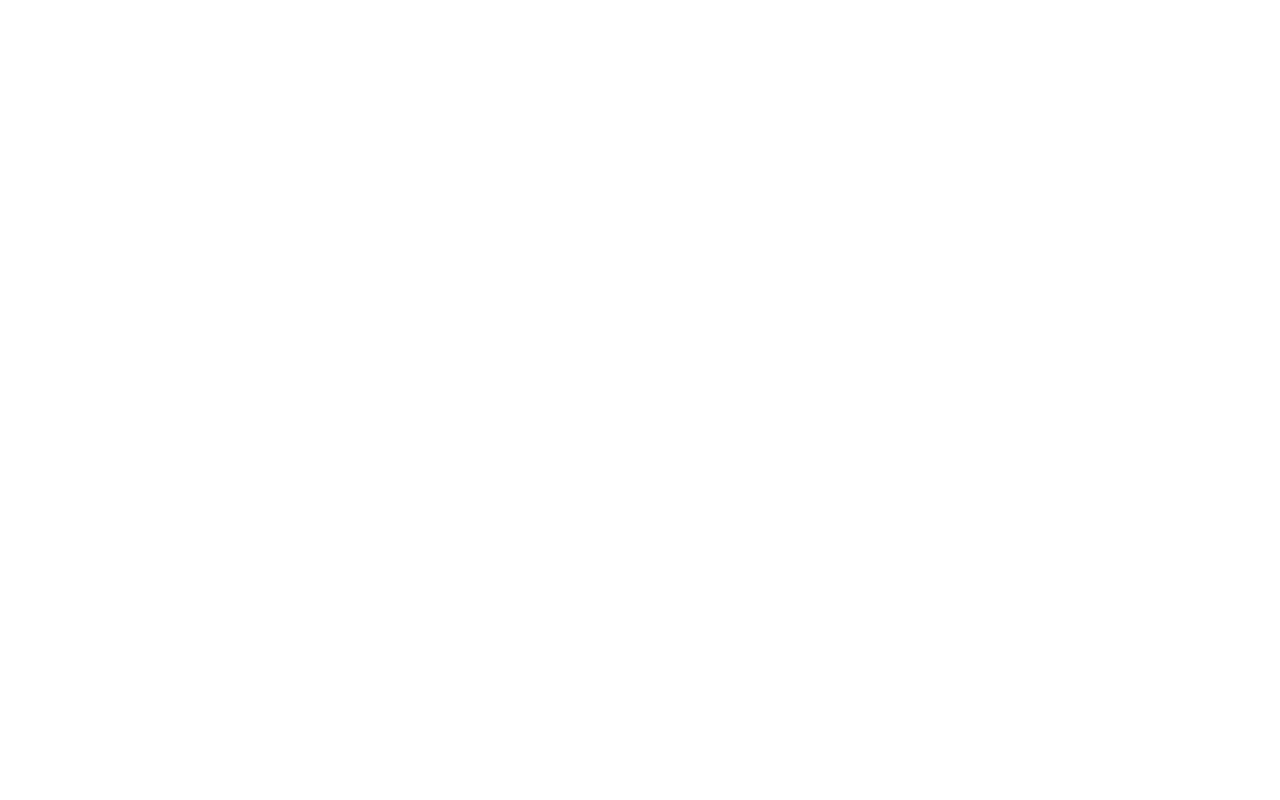
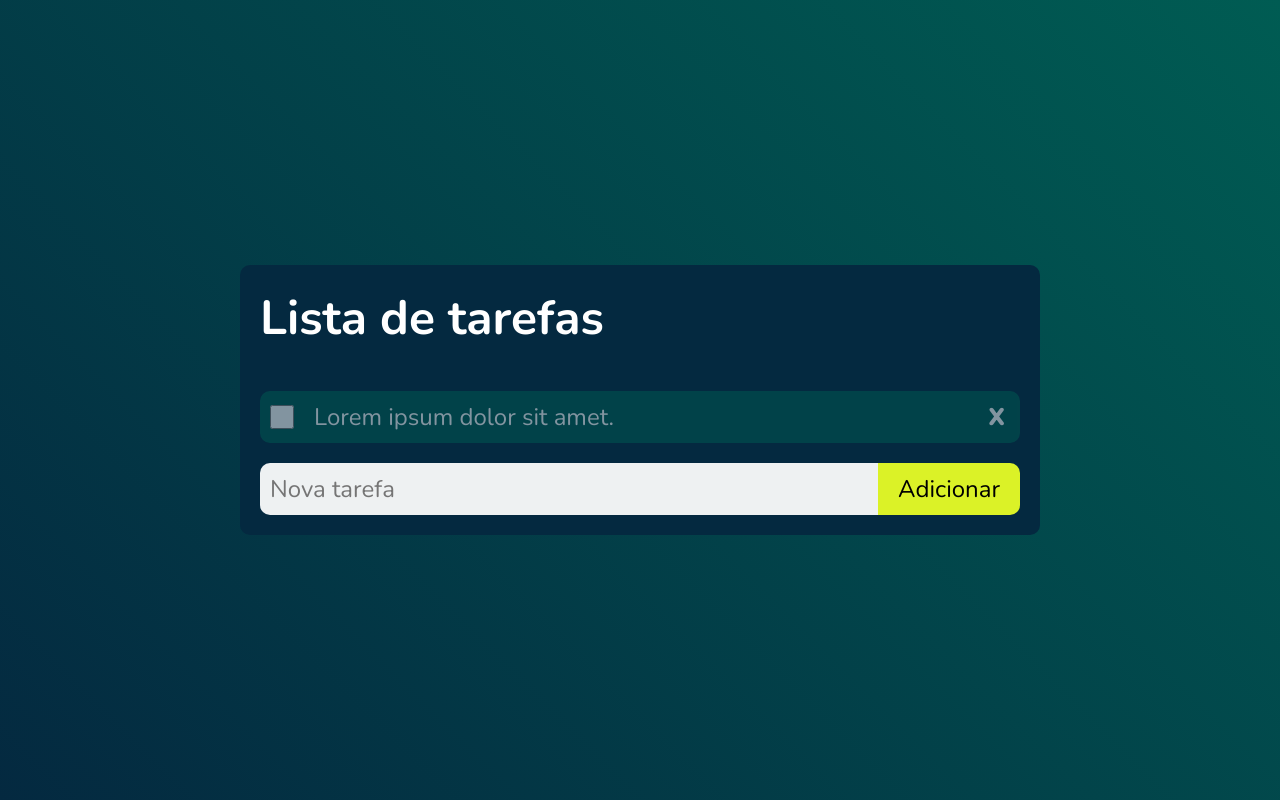
Before and after one commit to JuniorAlvesDEV/To-do, a plain HTML site: page index.html in a window 1280 px wide. Drawn offline with Linux system fonts and the light colour scheme.

Commit message:
Estrutura Desktop concluida

```diff
--- a/css/style.css
+++ b/css/style.css
@@ -0,0 +1,109 @@
+* {
+  padding: 0;
+  margin: 0;
+  box-sizing: border-box;
+  font-family: Nunito, Arial, Helvetica, sans-serif;
+  list-style: none;
+}
+
+@font-face {
+  font-family: Nunito;
+  src: url(../font/Nunito-VariableFont_wght.ttf);
+}
+
+body {
+  background: rgb(4, 41, 64);
+  background: linear-gradient(
+    45deg,
+    rgba(4, 41, 64, 1) 0%,
+    rgba(0, 92, 83, 1) 100%
+  );
+  display: flex;
+  justify-content: center;
+  align-items: center;
+  min-height: 100vh;
+}
+
+.to-do-container {
+  padding: 20px;
+  background-color: #042940;
+  border-radius: 10px;
+  max-width: 800px;
+  width: 95%;
+}
+
+h1 {
+  font-size: 3rem;
+  margin-bottom: 40px;
+  color: #ffffff;
+}
+
+.task {
+  padding: 10px;
+  background-color: #005c53;
+  font-size: 1.5rem;
+  border-radius: 10px;
+  margin-bottom: 20px;
+  color: #ffffff;
+  display: grid;
+  grid-template-columns: 1.5rem 1fr 1.5rem;
+  align-items: center;
+  gap: 20px;
+}
+
+.task.checked {
+  opacity: 0.5;
+}
+
+.checkbox {
+  width: 1.5rem;
+  height: 1.5rem;
+  border-radius: 50%;
+  overflow: hidden;
+  display: block;
+}
+
+.close {
+  font-weight: 900;
+  padding: 0 5px;
+  font-size: 1.5rem;
+  cursor: pointer;
+  justify-self: flex-end;
+  display: block;
+}
+
+.close:hover {
+  color: #ff0000;
+}
+
+.add {
+  width: 100%;
+
+  display: flex;
+}
+input {
+  padding: 10px;
+  border: none;
+  border-radius: 10px 0 0 10px;
+  font-size: 1.5rem;
+  width: 100%;
+  background-color: #ffffffee;
+}
+
+input:focus {
+  outline: none;
+  background-color: #ffffff;
+}
+
+button {
+  padding: 10px 20px;
+  border: none;
+  border-radius: 0 10px 10px 0;
+  cursor: pointer;
+  font-size: 1.5rem;
+  background-color: #dbf227;
+}
+
+button:hover {
+  background-color: #9fc131;
+}
--- a/index.html
+++ b/index.html
@@ -11,6 +11,23 @@
 
 <body>
 
+    <section class="to-do-container">
+        <h1>Lista de tarefas</h1>
+        <form class="list">
+            <ul class="task-list">
+                <li class="task checked">
+                    <input type="checkbox" class="checkbox">
+                    Lorem ipsum dolor sit amet.
+                    <span class="close">X</span>
+                </li>
+            </ul>
+        </form>
+        <form class="add">
+            <input type="text" name="tarefa" id="tarefa" placeholder="Nova tarefa">
+            <button>Adicionar</button>
+        </form>
+    </section>
+
 
     <script src="./js/script.js"></script>
 </body>
```
Also changed, not shown: font/Nunito-VariableFont_wght.ttf (added).
